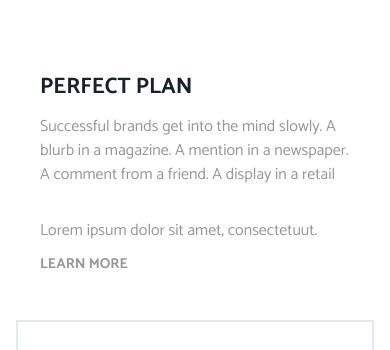
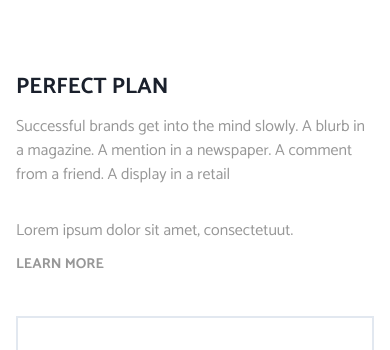
Before and after one commit to wdotgonzales/trendymart-ecommerce, a React (Vite) app: page / in a window 390 px wide. Shown: the part 377-727 px from the top of the page. Built offline with nearby package versions, Linux system fonts and the light colour scheme; some icons are missing.

Commit message:
padding changes in Payment component

```diff
--- a/src/pages/Payment/Payment.jsx
+++ b/src/pages/Payment/Payment.jsx
@@ -14,7 +14,7 @@ const Payment = () => {
 
                 <div className='py-[5em] grid grid-cols-1 lg:grid-cols-3 gap-5'>
 
-                    <div className='pb-[1.5em] px-[1.5em]'>
+                    <div className='pb-[0em] px-[0em] mb-5 lg:pb-[1.5em] lg:px-[1.5em]'>
                         <p className='font-bold text-[1.4em]'>PERFECT PLAN</p>
                         <p className='text-[#979797] mt-3 mb-8'>Successful brands get into the mind slowly. A blurb in a magazine.
                             A mention in a newspaper. A comment from a friend. A display in a retail
```
